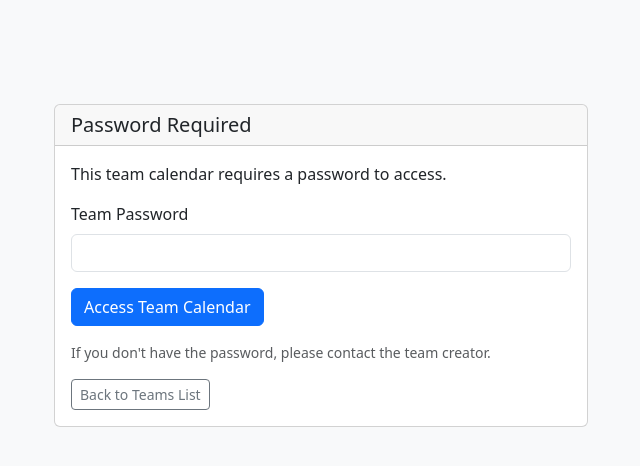
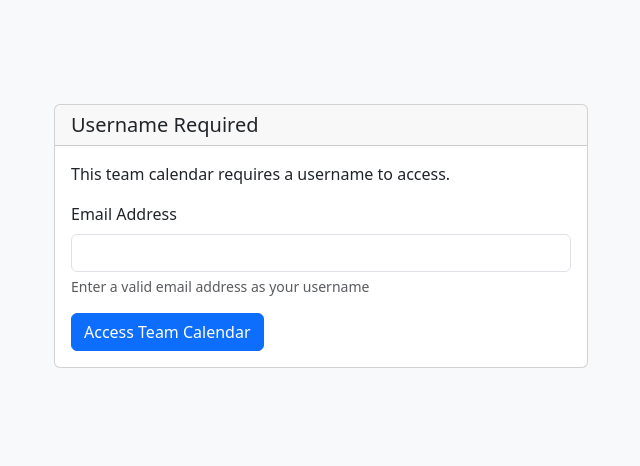
Before and after one commit to League-Labs/scheduler, a Flask app: template templates/password_access.html in a window 1280 px wide. Shown: the part 64-530 px from the top of the page, without its empty margins (319-959 px from the left). Run offline with Flask 3, Linux system fonts and the light colour scheme; the template is opened without the code that fills it, so the values that code supplies are empty.

Commit message:
Refactor password access handling: update password access route to use email as username, modify related HTML form, and adjust team record deletion logic in CLI.

```diff
--- a/app.py
+++ b/app.py
@@ -227,16 +227,6 @@ def get_team_members():
     return members
 
 
-@app.after_request
-def after_request(response):
-    """
-    After request handler to potentially trigger cache refresh.
-    This is a placeholder for Sprint 10 implementation.
-    """
-
-
-
-    return response
 
 
 @app.before_request
@@ -275,8 +265,17 @@ def login_required(f):
     def decorated_function(*args, **kwargs):
         user = app.get_current_user()
         if not user:
+            # Get the team_name from the URL if it exists (from route parameters)
             session['next'] = request.url
-            return redirect(url_for('login'))
+
+            team_name = kwargs.get('team_name')
+            pw = kwargs.get('team_name')
+
+            if team_name and pw:
+                return redirect(url_for('password_access', team=team_name, pw=pw))
+            else:
+                return redirect(url_for('login' ))
+
         return f(*args, **kwargs)
     return decorated_function
 
@@ -293,8 +292,10 @@ def login_required_api(f):
 def login():
     # Check if already logged in
     user = app.get_current_user()
+
     if user:
         return redirect(url_for('index'))
+
 
     # Clear any existing OAuth tokens to force new login
     if hasattr(github, 'token'):
@@ -309,6 +310,7 @@ def login():
 
     # Redirect to GitHub OAuth login
     return redirect(url_for('github.login'))
+
 
 # --- After Github OAuth, set session and redirect ---
 @app.route('/login/github/auth') # DO NOT CHANGE THIS ROUTE!
@@ -358,6 +360,38 @@ def github_authorized():
     except Exception as e:
         logger.exception("Error in GitHub authorization callback")
         return f"Error during GitHub login: {str(e)}", 500
+
+# --- GET and POST /<team>/password ---
+@app.route('/<team>/password', methods=['GET', 'POST'])
+def password_access(team):
+    """Handle password access for protected teams"""
+
+    team_doc = get_or_new_team(app.db, None, team)
+
+
+    # Store destination in session to redirect after successful password entry
+    session['password_redirect'] = url_for('team_page', team_name=team)
+
+    if request.method == 'POST':
+        email = request.form.get('username')
+
+        if not email or '@' not in email:
+            flash('Please enter a valid email address.', 'error')
+            return redirect(request.url)
+
+        app.login_user(email)
+
+        return redirect(url_for('team_page', team_name=team))
+
+    else:
+        pw = request.args.get('pw')
+
+        if pw != team_doc.get('password'):
+            flash('Password required to access this team.', 'warning')
+            return redirect(url_for('index'))
+
+        return render_template('password_access.html', team=team, url=request.url)
+
 
 # --- Logout route ---
 @app.route('/logout')
@@ -463,7 +497,13 @@ def team_page(team_name):
     team = get_or_new_team(app.db, user, team_name)
 
     if team['password']:
-        team['url'] = request.url + "?pw=" + team['password']
+
+        # Check if password is set and add it to the URL
+        if team['password']:
+            team['url'] = url_for('team_page', team_name=team_name, pw=team['password'], _external=True)
+        else:
+            team['url'] = None
+
 
     return render_template('team.html', team=team, user=user)
 
@@ -498,36 +538,6 @@ def set_team_password(team_name):
 
 
 
-
-# --- GET and POST /<team>/password ---
-@app.route('/<team>/password', methods=['GET', 'POST'])
-def password_access(team):
-    """Handle password access for protected teams"""
-    user = app.get_current_user()
-    team_doc = get_or_new_team(app.db, user, team)
-
-    # Store destination in session to redirect after successful password entry
-    session['password_redirect'] = url_for('team_page', team_name=team)
-
-    if request.method == 'POST':
-        password = request.form.get('password')
-
-        # Check if the password matches
-        if password == team_doc.get('password'):
-            # Store the password access in session
-            if 'password_access' not in session:
-                session['password_access'] = {}
-
-            session['password_access'][team] = True
-
-            # Redirect to the original destination
-            redirect_url = session.pop('password_redirect', url_for('team_page', team_name=team))
-            return redirect(redirect_url)
-        else:
-            flash('Incorrect password. Please try again.', 'danger')
-
-    return render_template('password_access.html', team=team)
-
 # In your Flask app, ensure the database is initialized on startup if not present
 if __name__ == '__main__':
 
--- a/cli.py
+++ b/cli.py
@@ -224,7 +224,8 @@ def team(team_name, delete, users):
     # Delete all selection records for the team
     if delete:
         try:
-            result = db.userteam.delete_many({"team": team_name})
+            result = db.userteam.delete_one({"team": team_name})
+            click.echo(f"Deleted {1 if result.deleted_count else 0} selection record for team '{team_name}'")
             click.echo(f"Deleted {result.deleted_count} selection records for team '{team_name}'")
         except Exception as e:
             click.echo(f"Error deleting team records: {e}")
--- a/mongo.py
+++ b/mongo.py
@@ -49,6 +49,10 @@ def get_or_new_team(db, user_name, team_name):
     team = db.teams.find_one({"team_name": team_name})
 
     if team is None:
+
+        if user_name is None:
+            return None
+
         new_team = {
             "team_name": team_name,
             "creator_id": user_name,  # Should be set by the caller if available
--- a/templates/password_access.html
+++ b/templates/password_access.html
@@ -6,25 +6,21 @@
             <div class="col-md-6">
                 <div class="card">
                     <div class="card-header">
-                        <h5 class="mb-0">Password Required</h5>
+                        <h5 class="mb-0">Username Required</h5>
                     </div>
                     <div class="card-body">
-                        <p>This team calendar requires a password to access.</p>
+                        <p>This team calendar requires a username to access.</p>
 
-                        <form method="post" action="{{ url_for('password_access', team=team) }}">
+                        <form method="post" action="{{ url }}">
                             <div class="mb-3">
-                                <label for="password" class="form-label">Team Password</label>
-                                <input type="password" class="form-control" id="password" name="password" required>
+                                <label for="username" class="form-label">Email Address</label>
+                                <input type="email" class="form-control" id="username" name="username" required>
+                                <div class="form-text">Enter a valid email address as your username</div>
                             </div>
+
                             <button type="submit" class="btn btn-primary">Access Team Calendar</button>
                         </form>
 
-                        <div class="mt-3">
-                            <p class="small text-muted">
-                                If you don't have the password, please contact the team creator.
-                            </p>
-                            <a href="{{ url_for('index') }}" class="btn btn-outline-secondary btn-sm">Back to Teams List</a>
-                        </div>
                     </div>
                 </div>
             </div>
```
